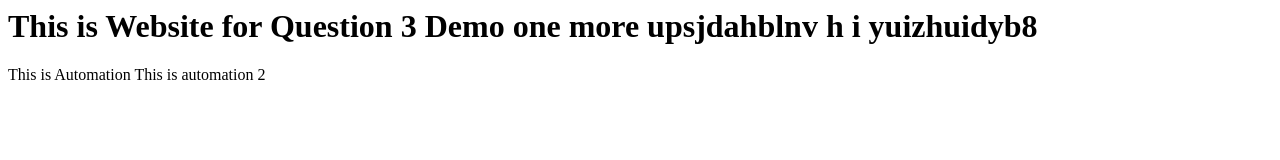
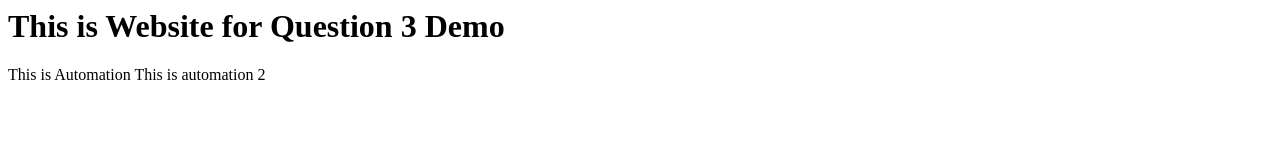
Before and after one commit to Puneet681/acts-lms, a plain HTML site: page index.html in a window 1280 px wide. Drawn offline with Linux system fonts and the light colour scheme.

Commit message:
This is Question3 Automated Update 5

```diff
--- a/index.html
+++ b/index.html
@@ -1,5 +1,5 @@
 <body>
-	<h1>This is Website for Question 3 Demo one more upsjdahblnv h i yuizhuidyb8	</h1>
+	<h1>This is Website for Question 3 Demo</h1>
 	<b1>This is Automation</b1>
 	<b3>This is automation 2</b3>
 </body>
```
